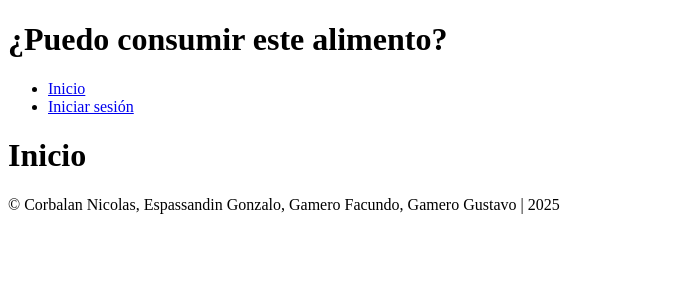
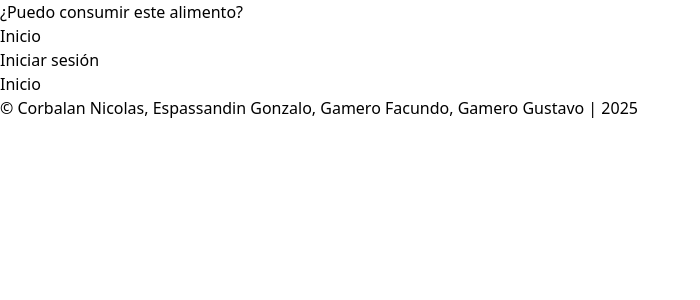
Before and after one commit to corbalan-nicolas/react-ophi-front, a React (Vite) app: page / in a window 1280 px wide. Shown: the top 300 px of the page, without its empty margins (0-700 px from the left). Built offline with nearby package versions, Linux system fonts and the light colour scheme.

Commit message:
Add tailwindcss

```diff
--- a/package.json
+++ b/package.json
@@ -10,9 +10,11 @@
     "preview": "vite preview"
   },
   "dependencies": {
+    "@tailwindcss/vite": "^4.1.16",
     "react": "^19.1.1",
     "react-dom": "^19.1.1",
-    "react-router": "^7.9.5"
+    "react-router": "^7.9.5",
+    "tailwindcss": "^4.1.16"
   },
   "devDependencies": {
     "@eslint/js": "^9.36.0",
--- a/src/index.css
+++ b/src/index.css
@@ -1,3 +1,5 @@
+@import "tailwindcss";
+
 /*
 @font-face ?
 :root ?
--- a/src/main.jsx
+++ b/src/main.jsx
@@ -1,10 +1,8 @@
-import { StrictMode } from 'react'
 import { createRoot } from 'react-dom/client'
 
 import './index.css'
 import {RouterProvider} from "react-router/dom";
 import router from './router.js'
-import {Outlet} from "react-router";
 
 createRoot(document.getElementById('root')).render(
 
--- a/vite.config.js
+++ b/vite.config.js
@@ -1,7 +1,8 @@
 import { defineConfig } from 'vite'
 import react from '@vitejs/plugin-react-swc'
+import tailwindcss from "@tailwindcss/vite";
 
 // https://vite.dev/config/
 export default defineConfig({
-  plugins: [react()],
+  plugins: [react(), tailwindcss()],
 })
```
Also changed, not shown: 1 other file (tests, documents, lock files or other folders).
